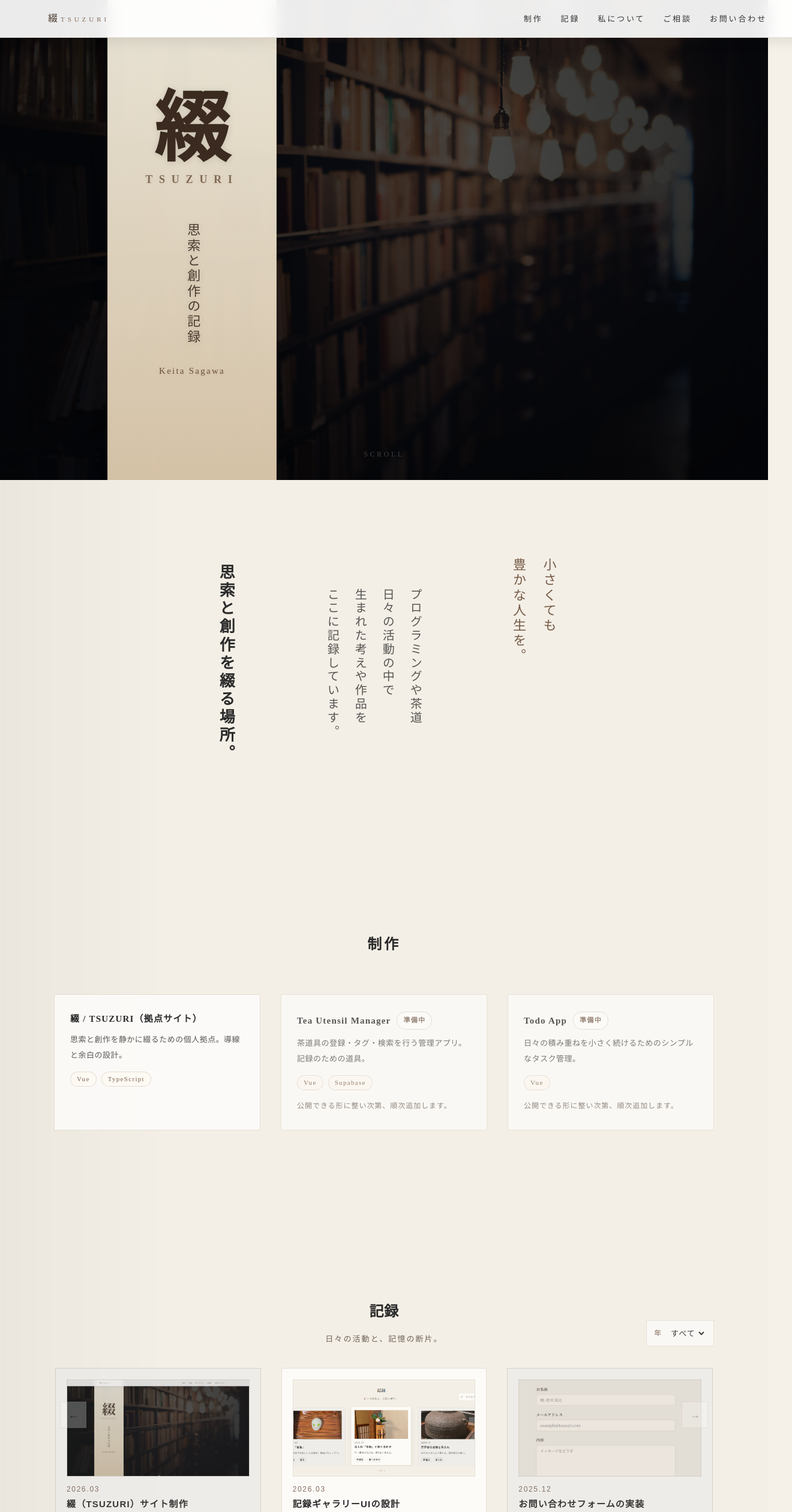
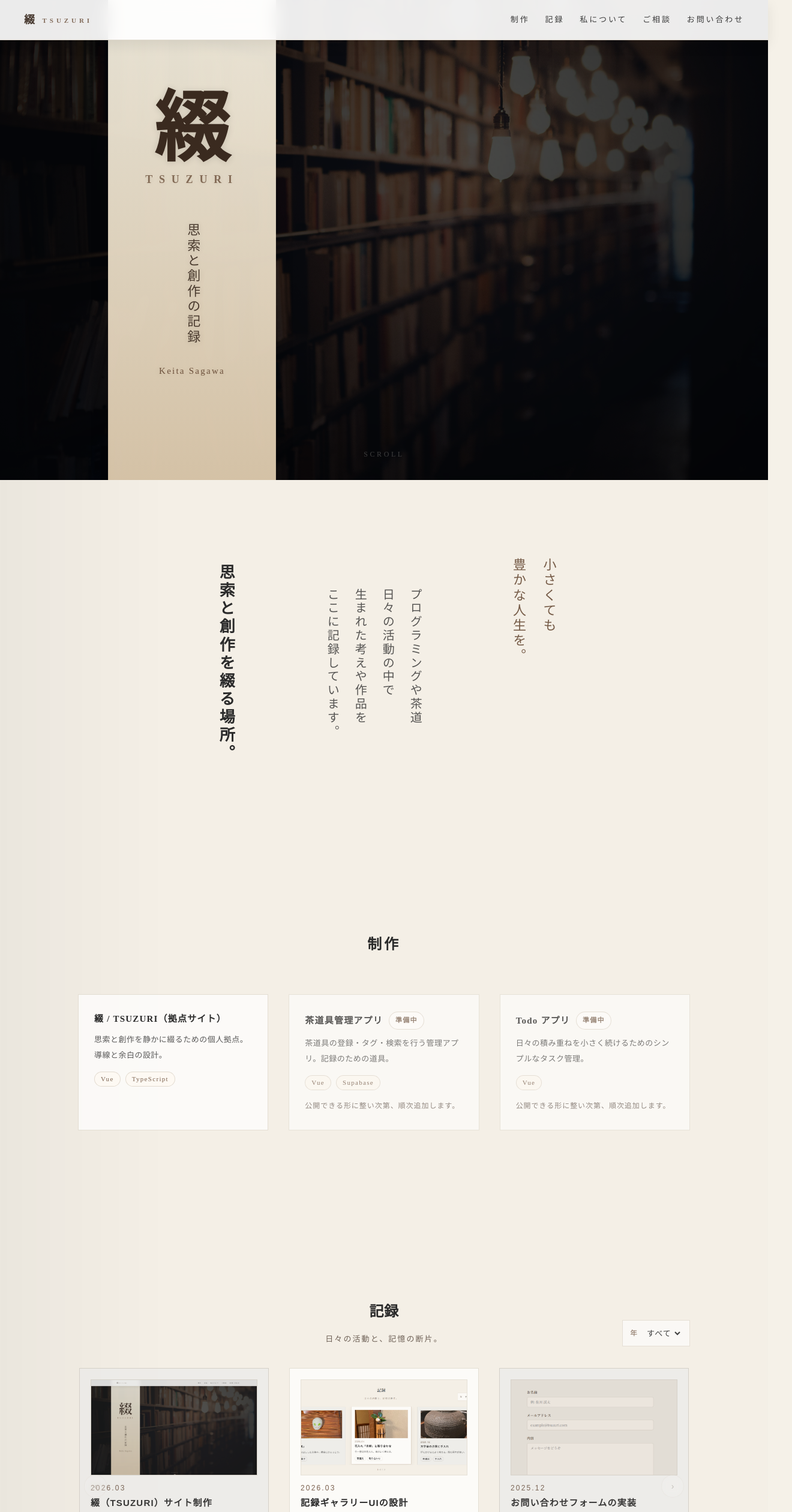
Before and after one commit to kei-sagawa/portfolio, a Vue app: page / in a window 1280 px wide. Shown: the top 2520 px of the page at 60% size, 1320 px wide, since content can reach past the window. Built offline with nearby package versions, Linux system fonts and the light colour scheme.

Commit message:
レスポンシブ対応

```diff
--- a/src/assets/styles/global.css
+++ b/src/assets/styles/global.css
@@ -1,3 +1,69 @@
+*,
+*::before,
+*::after {
+  box-sizing: border-box;
+}
+
+html,
+body {
+  overflow-x: hidden;
+}
+
+img {
+  max-width: 100%;
+  height: auto;
+  display: block;
+}
+
+.section-inner {
+  width: min(1200px, 100%);
+  margin: 0 auto;
+}
+
+@media (max-width: 768px) {
+  .section-inner {
+    padding-left: 18px;
+    padding-right: 18px;
+  }
+  .navbar {
+    padding: 10px 14px;
+  }
+
+  .nav-container {
+    gap: 4px;
+  }
+
+  .nav-links {
+    gap: 10px 18px;
+  }
+
+  .nav-links a {
+    font-size: 11px;
+    letter-spacing: 0.08em;
+  }
+
+  .nav-logo {
+    font-size: 17px;
+  }
+
+  .nav-roman {
+    font-size: 10px;
+    letter-spacing: 0.28em;
+  }
+
+  .intro {
+    padding: 100px 20px;
+  }
+
+  .intro-text {
+    writing-mode: horizontal-tb;
+    font-size: 16px;
+    line-height: 2.2;
+    letter-spacing: 0.08em;
+    text-align: center;
+  }
+}
+
 body {
   margin: 0;
   padding: 0;
--- a/src/main.ts
+++ b/src/main.ts
@@ -6,9 +6,10 @@ import './assets/styles/global.css'
 import { library } from '@fortawesome/fontawesome-svg-core'
 import { FontAwesomeIcon } from '@fortawesome/vue-fontawesome'
 import { faInstagram, faFacebook } from '@fortawesome/free-brands-svg-icons'
+import { faBars, faXmark } from '@fortawesome/free-solid-svg-icons'
 
 // アイコンをライブラリに追加
-library.add(faInstagram, faFacebook)
+library.add(faInstagram, faFacebook, faBars, faXmark)
 
 const app = createApp(App)
 app.component('font-awesome-icon', FontAwesomeIcon)
--- a/src/views/home/components/IntroSection.vue
+++ b/src/views/home/components/IntroSection.vue
@@ -74,17 +74,35 @@
 /* スマホ */
 @media (max-width: 768px) {
   .intro {
-    padding: 110px 20px;
+    padding: 100px 20px;
   }
 
   .intro-row {
     flex-direction: column;
-    align-items: center;
-    gap: 50px;
+    align-items: flex-start;
+    gap: 28px;
   }
 
-  .intro-body,
+  .intro-block {
+    writing-mode: horizontal-tb; /* ← これが必須 */
+    text-orientation: initial;
+    width: 100%;
+    line-height: 2.1;
+    letter-spacing: 0.08em;
+  }
+
+  .intro-main {
+    font-size: 24px;
+  }
+
+  .intro-body {
+    font-size: 15px;
+    margin-top: 0;
+    opacity: 0.88;
+  }
+
   .intro-tag {
+    font-size: 18px;
     margin-top: 0;
   }
 }
--- a/src/views/home/components/NavbarSection.vue
+++ b/src/views/home/components/NavbarSection.vue
@@ -1,19 +1,30 @@
 <template>
-  <nav class="navbar" :class="{ 'is-scrolled': isScrolled }">
+  <nav class="navbar">
     <div class="nav-container">
       <div class="nav-logo">綴 <span class="nav-roman">TSUZURI</span></div>
-      <div class="nav-links">
-        <a href="#works">制作</a>
-        <a href="#records">記録</a>
-        <a href="#profile">私について</a>
-        <a href="#consult">ご相談</a>
-        <a href="#contact">お問い合わせ</a>
+
+      <button class="nav-toggle" type="button" @click="isOpen = !isOpen">
+        <font-awesome-icon :icon="isOpen ? ['fas', 'xmark'] : ['fas', 'bars']" />
+      </button>
+
+      <div class="nav-links" :class="{ open: isOpen }">
+        <a href="#works" @click="closeMenu">制作</a>
+        <a href="#records" @click="closeMenu">記録</a>
+        <a href="#profile" @click="closeMenu">私について</a>
+        <a href="#consult" @click="closeMenu">ご相談</a>
+        <a href="#contact" @click="closeMenu">お問い合わせ</a>
       </div>
     </div>
   </nav>
 </template>
 <script setup lang="ts">
 import { onMounted, onUnmounted, ref } from 'vue'
+
+const isOpen = ref(false)
+
+function closeMenu() {
+  isOpen.value = false
+}
 
 const isScrolled = ref(false)
 
@@ -37,70 +48,105 @@ onUnmounted(() => {
   top: 0;
   width: 100%;
   z-index: 10;
-
   background: rgba(255, 255, 255, 0.92);
   backdrop-filter: blur(14px);
-
   padding: 16px 40px;
   display: flex;
   justify-content: center;
-
   border-bottom: 1px solid rgba(216, 207, 192, 0.7);
   box-shadow: 0 8px 22px rgba(0, 0, 0, 0.08);
-
-  transition:
-    background 0.25s ease,
-    padding 0.25s ease,
-    box-shadow 0.25s ease,
-    border-color 0.25s ease;
 }
 
-/* スクロール後：締める */
-.navbar.is-scrolled {
-  background: rgba(255, 255, 255, 0.97);
-  padding: 12px 40px;
-  box-shadow: 0 10px 26px rgba(0, 0, 0, 0.1);
-  border-bottom-color: rgba(216, 207, 192, 0.85);
-}
-
-.nav-logo {
-  color: rgba(58, 42, 31, 0.92);
-}
-
-.nav-links a {
-  margin-left: 26px;
-  font-size: 13px;
-  letter-spacing: 0.22em;
-  position: relative;
-  padding: 6px 2px;
-
-  /* 文字が負けない濃さにする */
-  color: #2b2b2b;
-
-  text-decoration: none;
-  opacity: 0.95;
-  transition:
-    color 0.25s ease,
-    opacity 0.25s ease,
-    transform 0.15s ease;
-}
-
-.nav-links a:hover {
-  color: rgba(107, 79, 58, 0.95);
-  opacity: 1;
-  transform: translateY(-1px);
-}
 .nav-container {
   width: 100%;
   max-width: 1200px;
   display: flex;
+  align-items: center;
   justify-content: space-between;
-  align-items: center;
+  position: relative;
 }
+
+.nav-logo {
+  font-size: 18px;
+  font-weight: 600;
+  color: rgba(58, 42, 31, 0.92);
+  letter-spacing: 0.14em;
+  display: flex;
+  align-items: baseline;
+  gap: 10px;
+}
+
 .nav-roman {
   font-size: 11px;
   letter-spacing: 0.45em;
   color: rgba(107, 79, 58, 0.82);
   transform: translateY(-1px);
 }
+
+.nav-links {
+  display: flex;
+  align-items: center;
+  gap: 26px;
+}
+
+.nav-links a {
+  font-size: 13px;
+  letter-spacing: 0.22em;
+  color: rgba(43, 43, 43, 0.92);
+  text-decoration: none;
+}
+
+.nav-toggle {
+  display: none;
+  border: none;
+  background: transparent;
+  font-family: 'Noto Serif JP', serif;
+  font-size: 20px;
+  color: rgba(58, 42, 31, 0.9);
+  cursor: pointer;
+}
+
+/* スマホ */
+@media (max-width: 768px) {
+  .navbar {
+    padding: 12px 18px;
+  }
+
+  .nav-logo {
+    font-size: 16px;
+  }
+
+  .nav-roman {
+    font-size: 10px;
+    letter-spacing: 0.28em;
+  }
+
+  .nav-toggle {
+    display: block;
+  }
+
+  .nav-links {
+    display: none;
+    position: absolute;
+    top: calc(100% + 8px);
+    right: 0;
+    width: min(220px, 70vw);
+    padding: 16px 18px;
+    flex-direction: column;
+    align-items: flex-start;
+    gap: 14px;
+    background: rgba(255, 255, 255, 0.96);
+    border: 1px solid rgba(216, 207, 192, 0.75);
+    box-shadow: 0 12px 32px rgba(0, 0, 0, 0.12);
+  }
+
+  .nav-links.open {
+    display: flex;
+  }
+
+  .nav-links a {
+    font-size: 13px;
+    letter-spacing: 0.12em;
+  }
+}
 </style>
--- a/src/views/home/components/RecordsSection.vue
+++ b/src/views/home/components/RecordsSection.vue
@@ -29,7 +29,7 @@
             aria-label="前へ"
             title="前へ"
           >
-            ←
+            ‹
           </button>
 
           <button
@@ -40,7 +40,7 @@
             aria-label="次へ"
             title="次へ"
           >
-            →
+            ›
           </button>
 
           <div class="carousel-track" :style="trackStyle">
@@ -484,8 +484,8 @@ CAROUSEL
 
 .record-date {
   font-size: 12px;
-  letter-spacing: 0.14em;
-  color: rgba(107, 79, 58, 0.82);
+  letter-spacing: 0.18em;
+  color: rgba(107, 79, 58, 0.9);
 }
 
 .record-title {
@@ -548,32 +548,37 @@ CAROUSEL
 /* 矢印（競合しにくいクラス名推奨） */
 .carousel-nav.overlay {
   position: absolute;
-  top: 80px; /* 画像高さ160pxのだいたい中央 */
-  translate: 0 -50%;
-  width: 44px;
-  height: 44px;
-  border: 1px solid rgba(216, 207, 192, 0.9);
-  background: rgba(255, 255, 255, 0.72);
+  top: 50%;
+  transform: translateY(-50%);
+
+  width: 38px;
+  height: 38px;
+
+  border-radius: 50%;
+  border: 1px solid rgba(216, 207, 192, 0.6);
+
+  background: rgba(255, 255, 255, 0.45);
+  backdrop-filter: blur(6px);
+
+  color: rgba(58, 42, 31, 0.8);
+  font-size: 14px;
+
   cursor: pointer;
-  font-size: 18px;
-  color: rgba(58, 42, 31, 0.85);
   z-index: 5;
 
-  transition:
-    transform 0.15s ease,
-    opacity 0.2s ease,
-    background 0.2s ease;
+  transition: all 0.18s ease;
 }
 
 .carousel-nav.overlay:hover {
-  background: rgba(255, 248, 240, 0.85);
-  transform: translateY(-1px);
+  background: rgba(255, 255, 255, 0.65);
+  transform: translateY(-50%) scale(1.05);
 }
 
 .carousel-nav.overlay:disabled {
-  opacity: 0.35;
+  opacity: 0.28;
   cursor: not-allowed;
   transform: none;
+  box-shadow: none;
 }
 
 /* ✅ ここは left/right 競合を避けたいなら overlay-left / overlay-right 推奨 */
@@ -735,22 +740,50 @@ RESPONSIVE
 }
 
 @media (max-width: 768px) {
+  .records {
+    padding: 100px 20px;
+  }
+
   .records-head {
     display: flex;
     flex-direction: column;
-    align-items: flex-start;
+    align-items: center; /* ←中央 */
+    justify-content: center;
+    gap: 20px;
+    margin-bottom: 30px;
   }
 
   .records-titleblock {
-    text-align: left;
+    position: static;
+    transform: none;
+    text-align: center; /* ←中央 */
+    pointer-events: auto;
   }
 
   .records-controls {
-    justify-self: auto;
+    margin-left: 0;
+    justify-content: center;
+  }
+
+  .records-carousel {
+    width: 100%;
+  }
+
+  .carousel-viewport {
+    overflow: hidden;
+    width: 100%;
+  }
+
+  /* ✅ ここが重要：スマホは gap を消す */
+  .carousel-track {
+    gap: 0;
+    width: 100%;
   }
 
   .record-card {
     flex: 0 0 100%;
+    width: 100%;
+    padding: 16px;
   }
 
   .record-card.is-edge {
@@ -758,11 +791,49 @@ RESPONSIVE
     opacity: 1;
   }
 
+  .record-img {
+    height: 180px;
+  }
+
+  .record-title {
+    font-size: 14px;
+    line-height: 1.7;
+  }
+
+  .record-desc {
+    font-size: 13px;
+    line-height: 1.9;
+  }
+
+  .record-tags {
+    gap: 6px;
+  }
+
+  /* ✅ 矢印を自然にする */
   .carousel-nav.overlay {
-    width: 40px;
-    height: 40px;
-    font-size: 16px;
-    top: 78px;
+    width: 42px;
+    height: 42px;
+    font-size: 15px;
+    top: 90px;
+    border-radius: 999px;
+    border: 1px solid rgba(216, 207, 192, 0.72);
+    background: rgba(255, 255, 255, 0.62);
+    backdrop-filter: blur(8px);
+    box-shadow: 0 8px 18px rgba(0, 0, 0, 0.08);
+  }
+
+  .carousel-nav.overlay.overlay-left {
+    left: 10px;
+  }
+
+  .carousel-nav.overlay.overlay-right {
+    right: 10px;
+  }
+
+  .carousel-status {
+    margin-top: 12px;
+    font-size: 11px;
+    letter-spacing: 0.1em;
   }
 
   .modal-nav {
--- a/src/views/home/components/WorksSection.vue
+++ b/src/views/home/components/WorksSection.vue
@@ -57,14 +57,14 @@ const works: WorkItem[] = [
   },
   {
     id: 'tea-utensil',
-    title: 'Tea Utensil Manager',
+    title: '茶道具管理アプリ',
     desc: '茶道具の登録・タグ・検索を行う管理アプリ。記録のための道具。',
     tags: ['Vue', 'Supabase'],
     status: 'wip',
   },
   {
     id: 'todo',
-    title: 'Todo App',
+    title: 'Todo アプリ',
     desc: '日々の積み重ねを小さく続けるためのシンプルなタスク管理。',
     tags: ['Vue'],
     status: 'wip',
@@ -172,4 +172,59 @@ const works: WorkItem[] = [
   letter-spacing: 0.08em;
   color: rgba(58, 42, 31, 0.68);
 }
+@media (max-width: 768px) {
+  .works {
+    padding: 100px 20px;
+  }
+
+  .works h2 {
+    margin-bottom: 40px;
+    font-size: 32px;
+    letter-spacing: 0.12em;
+  }
+
+  .works-grid {
+    grid-template-columns: 1fr;
+    gap: 22px;
+  }
+
+  .work-card {
+    padding: 22px 20px;
+  }
+
+  .work-title {
+    font-size: 14px;
+    line-height: 1.8;
+    align-items: flex-start;
+    flex-direction: column;
+    gap: 8px;
+  }
+
+  .work-desc {
+    margin-top: 8px;
+    font-size: 13px;
+    line-height: 1.9;
+  }
+
+  .work-meta {
+    margin-top: 12px;
+    gap: 6px;
+  }
+
+  .tag {
+    font-size: 11px;
+    padding: 5px 9px;
+  }
+
+  .badge {
+    font-size: 10px;
+    padding: 4px 8px;
+  }
+
+  .work-note {
+    margin-top: 12px;
+    font-size: 11px;
+    line-height: 1.8;
+  }
+}
 </style>
```
